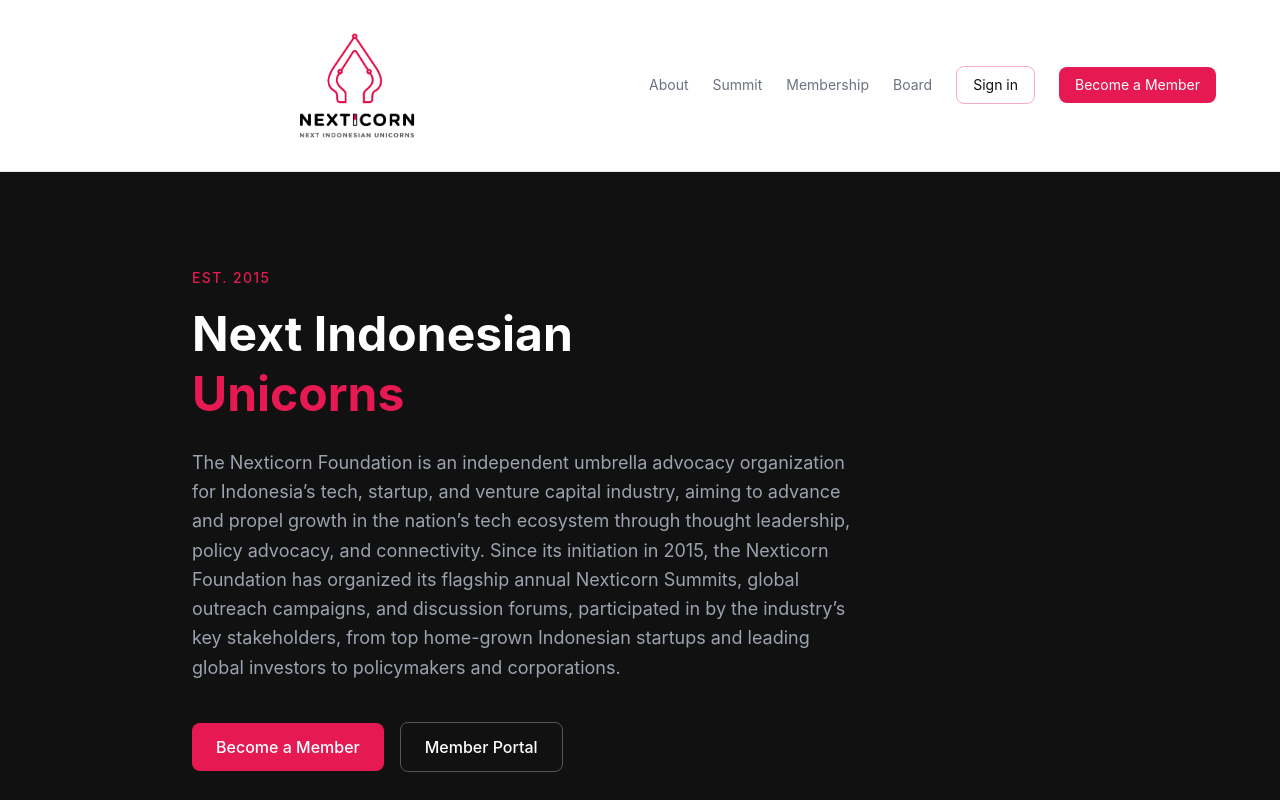
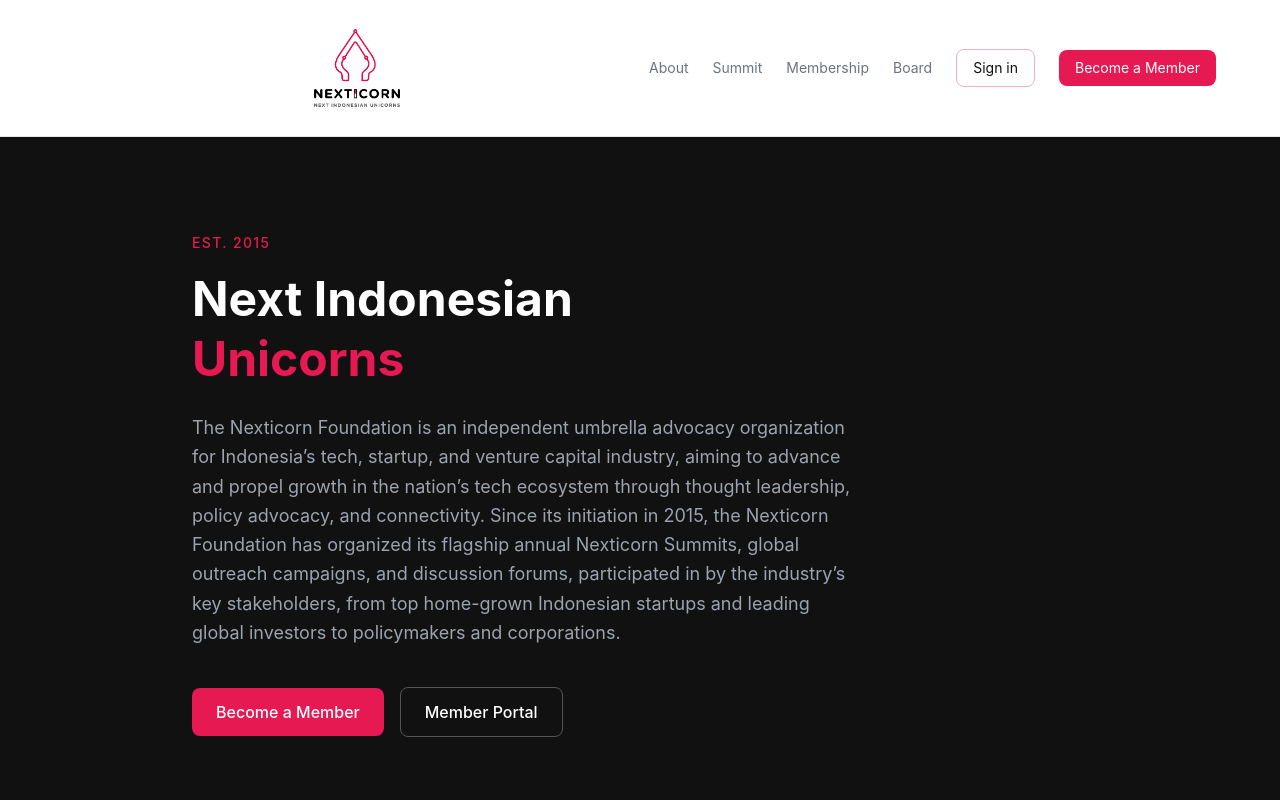
Before and after one commit to nxctemp/nexticorn-platform, a Next.js app: page / in a window 1280 px wide. Shown: the top 800 px of the page. Built offline with nearby package versions, Linux system fonts and the light colour scheme.

Commit message:
logo edits

```diff
--- a/src/app/(auth)/login/page.tsx
+++ b/src/app/(auth)/login/page.tsx
@@ -34,7 +34,7 @@
     <div className="min-h-screen bg-[#F7F7F8] flex items-center justify-center px-4">
       <div className="w-full max-w-md">
         <div className="text-center mb-8">
-         <Image src="/images/nxclogo.png" alt="Nexticorn" width={160} height={40} className="mx-auto" />
+         <Image src="/images/nxclogo.png" alt="Nexticorn" width={120} height={30} className="mx-auto" />
           <p className="text-[#6B7280] mt-2 text-sm">Member portal</p>
         </div>
 
--- a/src/app/page.tsx
+++ b/src/app/page.tsx
@@ -8,7 +8,7 @@
       {/* Nav */}
       <nav className="border-b border-[#E5E7EB] px-6 py-4 bg-white sticky top-0 z-10">
         <div className="max-w-6xl mx-auto flex items-center justify-between">
-          <Image src="/images/nxclogo.png" alt="Nexticorn" width={160} height={40} className="mx-auto" />
+          <Image src="/images/nxclogo.png" alt="Nexticorn" width={120} height={30} className="mx-auto" />
           <div className="flex items-center gap-6">
             <a href="#about" className="text-sm text-[#6B7280] hover:text-[#111111]">About</a>
             <a href="#summit" className="text-sm text-[#6B7280] hover:text-[#111111]">Summit</a>
--- a/src/components/layout/MemberNav.tsx
+++ b/src/components/layout/MemberNav.tsx
@@ -18,7 +18,7 @@
     <nav className="border-b border-[#E5E7EB] bg-white px-6 py-4">
       <div className="max-w-5xl mx-auto flex items-center justify-between">
         <Link href="/dashboard">
-          <Image src="/images/nxclogo.png" alt="Nexticorn" width={160} height={40} className="mx-auto" />
+          <Image src="/images/nxclogo.png" alt="Nexticorn" width={120} height={30} className="mx-auto" />
         </Link>
         <div className="flex items-center gap-6">
           {links.map((link) => (
```
